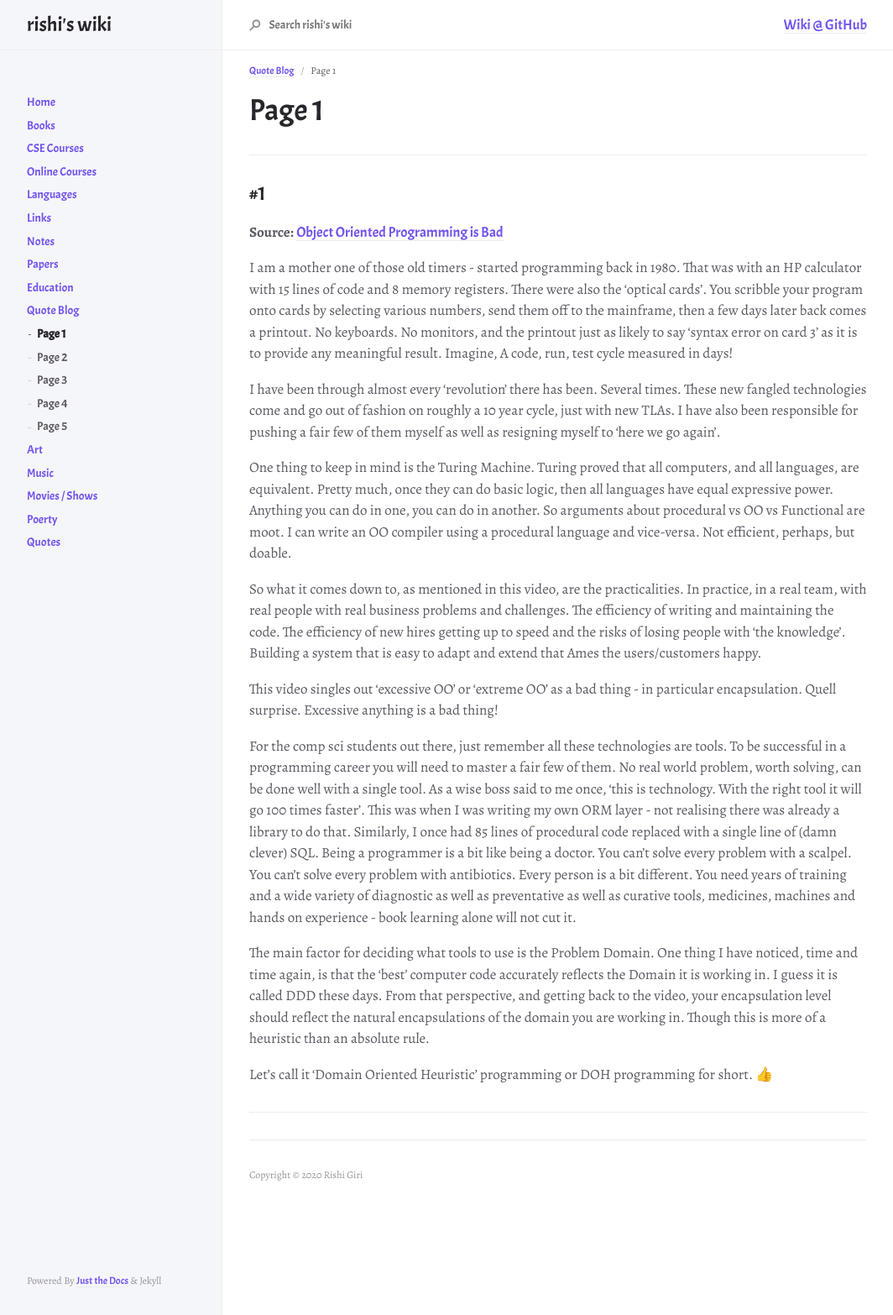
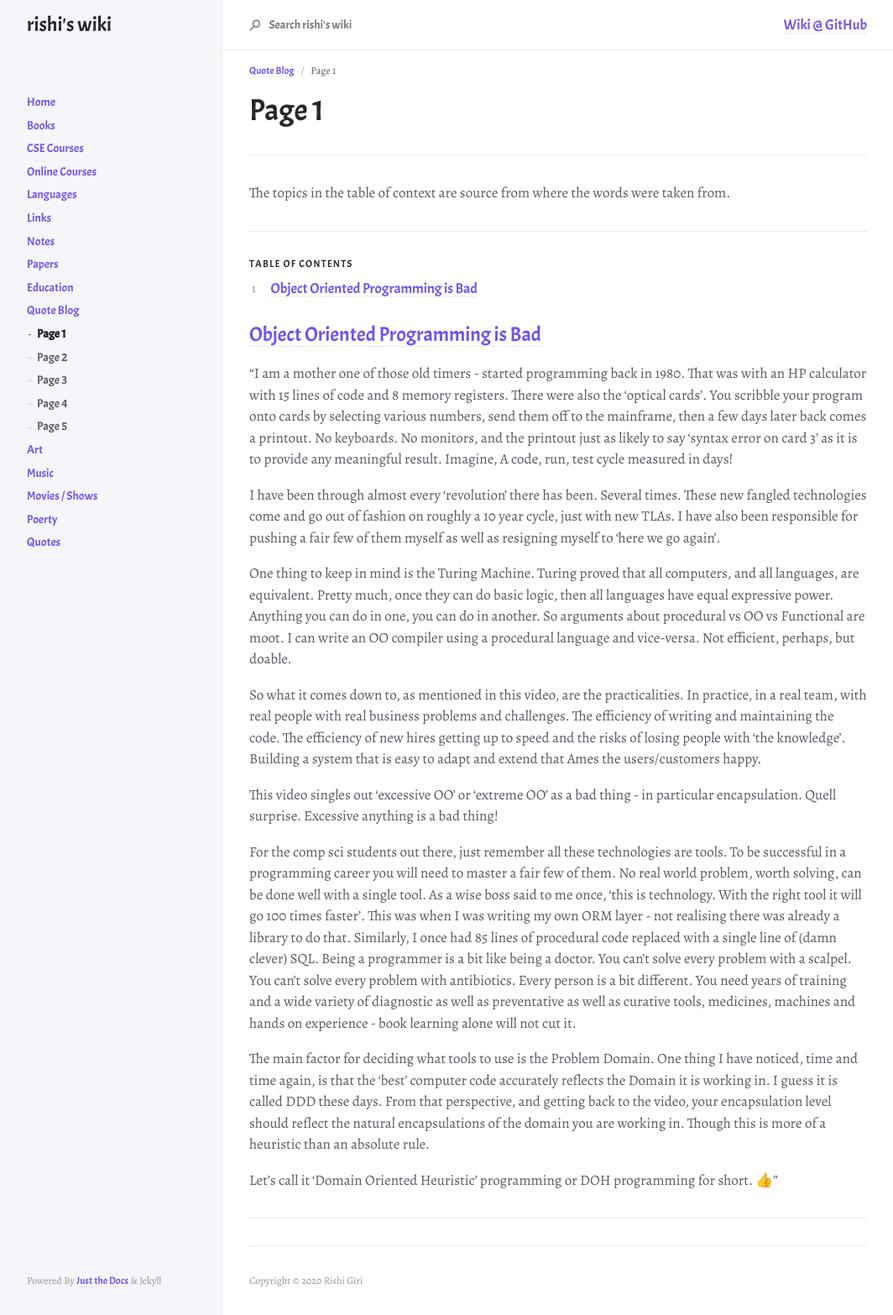
Before and after one commit to r8w/r8w, a Jekyll site: the page built from docs/qblog/00.md, in a window 1280 px wide. Shown: the whole page at 84% size, without its empty margins (107-1171 px from the left). Built offline with Jekyll 4.4.1, drawn with Linux system fonts in a browser that asks for light colours; nearby versions of some CDN libraries.

Commit message:
finalize

```diff
--- a/docs/qblog/00.md
+++ b/docs/qblog/00.md
@@ -6,14 +6,24 @@ nav_order: 1
 ---
 
 # Page 1
+{: .no_toc }
 
 ---
 
-## #1
+The topics in the table of context are source from where the words were taken from.
 
-__Source:__ [Object Oriented Programming is Bad](https://www.youtube.com/watch?v=QM1iUe6IofM)
+---
 
-I am a mother one of those old timers - started programming back in 1980. That was with an HP calculator with 15 lines of code and 8 memory registers. There were also the ‘optical cards’. You scribble your program onto cards by selecting various numbers, send them off to the mainframe, then a few days later back comes a printout. No keyboards. No monitors, and the printout just as likely to say ‘syntax error on card 3’ as it is to provide any meaningful result. Imagine, A code, run, test cycle measured in days!
+## Table of contents
+{: .no_toc .text-delta }
+
+1. TOC
+{:toc}
+
+
+## [Object Oriented Programming is Bad](https://www.youtube.com/watch?v=QM1iUe6IofM)
+
+"I am a mother one of those old timers - started programming back in 1980. That was with an HP calculator with 15 lines of code and 8 memory registers. There were also the ‘optical cards’. You scribble your program onto cards by selecting various numbers, send them off to the mainframe, then a few days later back comes a printout. No keyboards. No monitors, and the printout just as likely to say ‘syntax error on card 3’ as it is to provide any meaningful result. Imagine, A code, run, test cycle measured in days!
 
 I have been through almost every ‘revolution’ there has been. Several times. These new fangled technologies come and go out of fashion on roughly a 10 year cycle, just with new TLAs.  I have also been responsible for pushing a fair few of them myself as well as resigning myself to ‘here we go again’.
 
@@ -27,6 +37,6 @@ For the comp sci students out there, just remember all these technologies are to
 
 The main factor for deciding what tools to use is the Problem Domain. One thing I have noticed, time and time again, is that the ‘best’ computer code accurately reflects the Domain it is working in. I guess it is called DDD these days. From that perspective, and getting back to the video, your encapsulation level should reflect the natural encapsulations of the domain you are working in. Though this is more of a heuristic than an absolute rule.
 
-Let’s call it ‘Domain Oriented Heuristic’ programming or DOH programming for short. 👍
+Let’s call it ‘Domain Oriented Heuristic’ programming or DOH programming for short. 👍"
 
 ---
```
Also changed, not shown: docs/qblog/qblog.md (line endings or trailing spaces).
